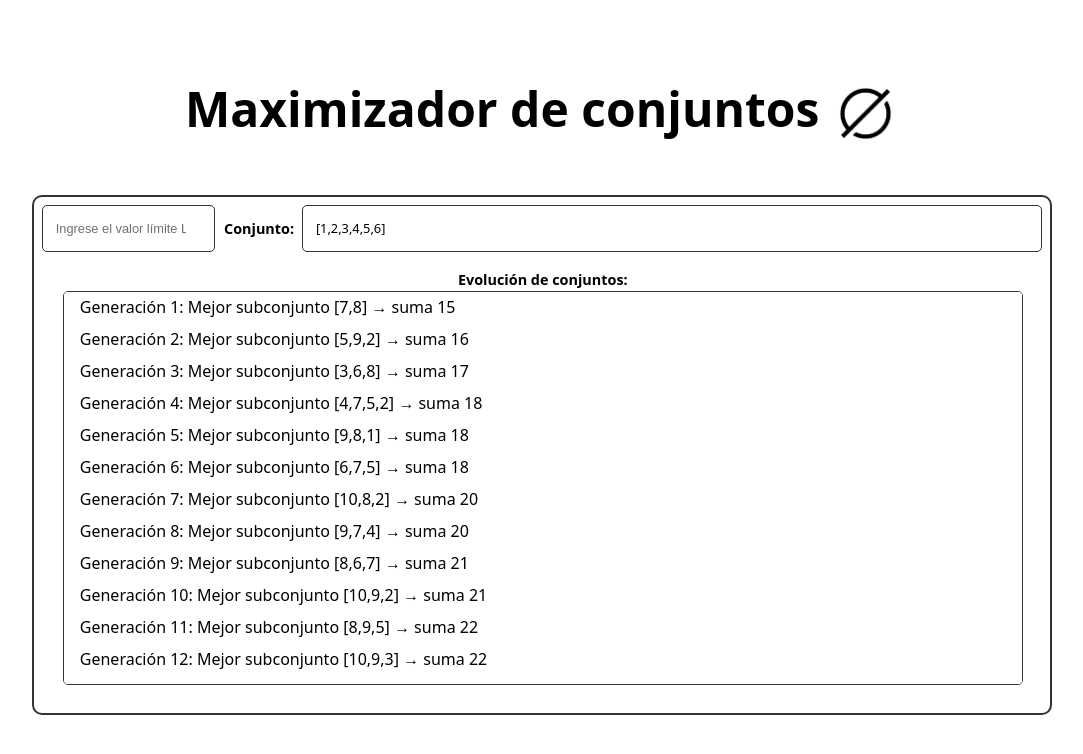
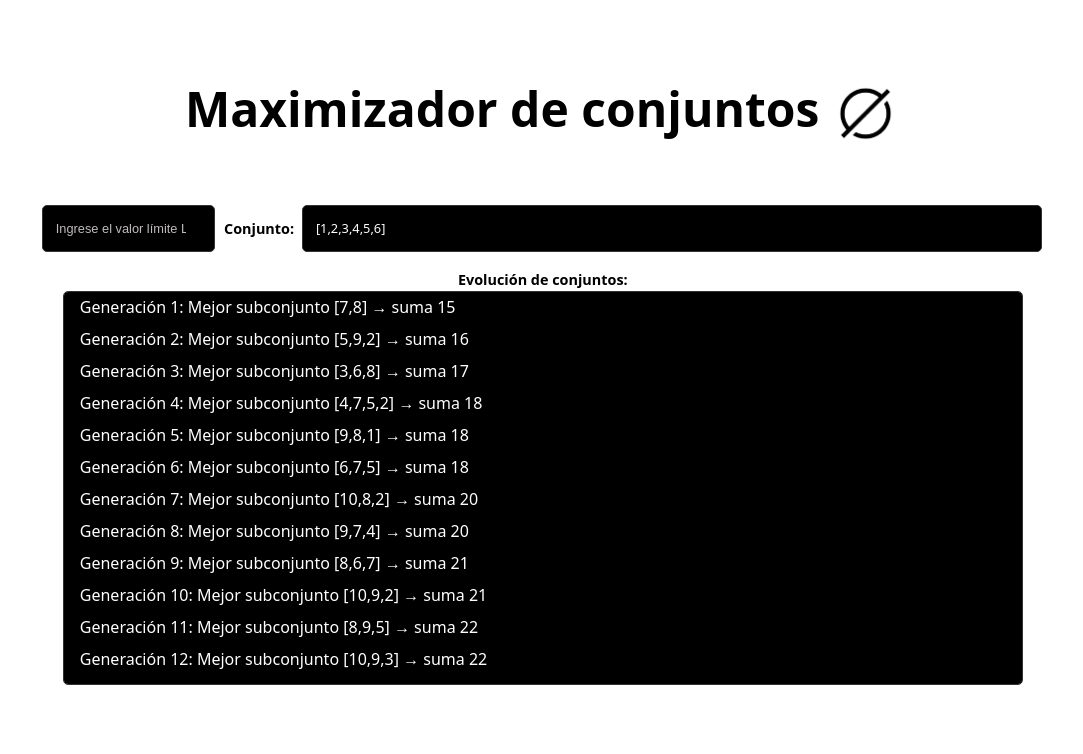
Before and after one commit to HemaniakAE/Tarea02_AnalisisDeAlgoritmos, a React (Vite) app: page / in a window 1280 px wide. Shown: the top 754 px of the page, without its empty margins (98-1181 px from the left). Built offline with nearby package versions, Linux system fonts and the light colour scheme.

Commit message:
Se ajustaron los estilos para cambio de tema del navegador

```diff
--- a/src/App.css
+++ b/src/App.css
@@ -25,8 +25,8 @@
   padding: 0.5em;
   width: 1000px;
   height: 500px;
-  background-color: #ffffff;
-  border: 2px solid #333;
+  background-color: #242424;
+  border: 2px solid #242424;
   border-radius: 10px;
 }
 
@@ -59,7 +59,7 @@
 .conjunto-label {
   font-size: 0.9em;
   font-weight: bold;
-  color: black;
+  color: rgb(255, 255, 255);
   white-space: nowrap;
 }
 
@@ -113,7 +113,7 @@
 .evo-label {
   font-size: 0.9em;
   font-weight: bold;
-  color:#000000;
+  color:#ffffff;
 }
 
 .evo-container {
@@ -145,7 +145,7 @@
 }
 
 .evo-container::-webkit-scrollbar-thumb {
-  background: #333;
+  background: #585858;
   border-radius: 5px;
 }
 
@@ -164,3 +164,30 @@
 .read-the-docs {
   color: #888;
 }
+
+@media (prefers-color-scheme: light) {
+  .container {
+    background-color: #ffffff;
+    border: 2px solid #ffffff;
+  }
+  .conjunto-label {
+    color: black;
+  }
+  .conjunto-container {
+    color:#ffffff;
+    background-color: #000000;
+  }
+  .evo-label {
+    color: black;
+  }
+  .evo-container {
+    color: white;
+    background-color: #000000;
+  }
+  .input-limite {
+    background-color: #000000;
+  }
+  .input-limite::placeholder {
+    color:#c0bcbc
+  }
+}
```
